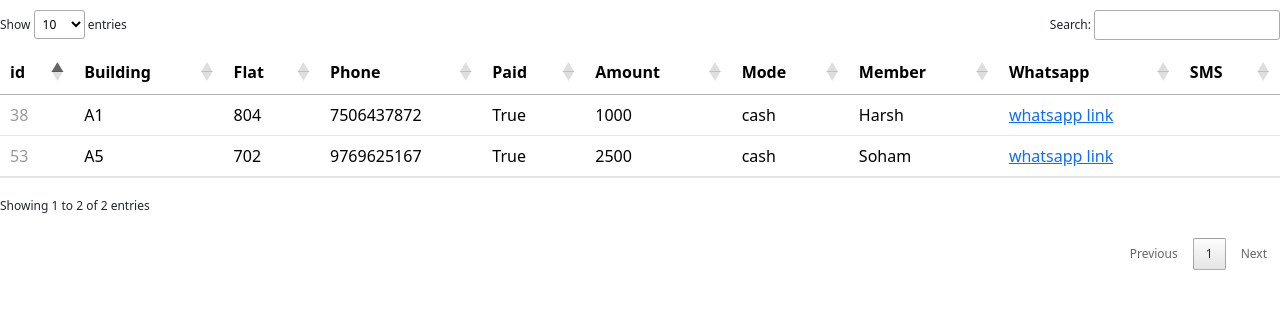
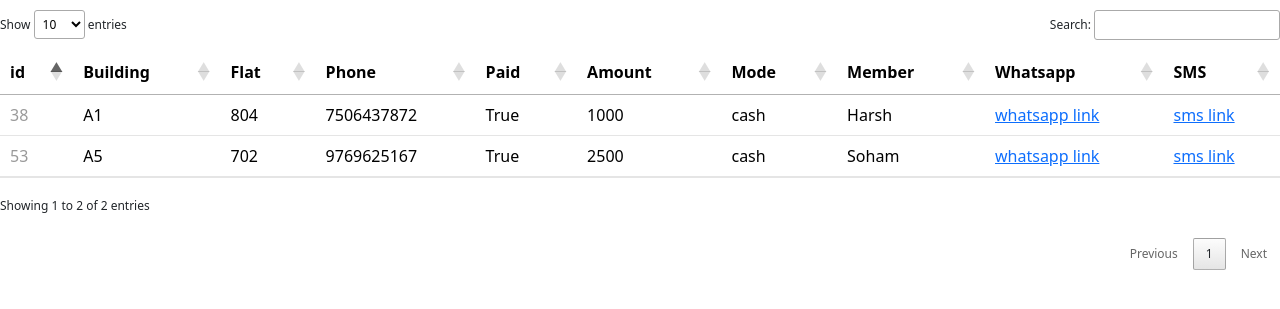
Before and after one commit to sohamgada95/DonationProject, a Django app: page /donations/ in a window 1280 px wide. Shown: the part 53-362 px from the top of the page. Run offline with Django 5.2, Linux system fonts and the light colour scheme; a user stored in the database is signed in; data comes from the database, SQL or seed files in the repository; some libraries are stand-ins or nearby versions.

Commit message:
correct a silly mistake of not adding text to the sms link in donations.html

```diff
--- a/donations/templates/donations/donations.html
+++ b/donations/templates/donations/donations.html
@@ -48,7 +48,7 @@
                     <td>{{ donation.mode }}</td>
                     <td>{{ donation.committee_member.username }}</td>
 		    <td><a href="https://api.whatsapp.com/send?phone={{ donation.phone_number }}&text=https://www.vikasyouthmandal.co.in/receipt/{{ donation.receipt_token }}">whatsapp link</a></td>
-		    <td><a href="sms:{{ donation.phone_number }}?body=https://www.vikasyouthmandal.co.in/receipt/{{ donation.receipt_token }}"></a></td>
+		    <td><a href="sms:{{ donation.phone_number }}?body=https://www.vikasyouthmandal.co.in/receipt/{{ donation.receipt_token }}">sms link</a></td>
                 </tr>
             {% endfor %}
         </tbody>
```
